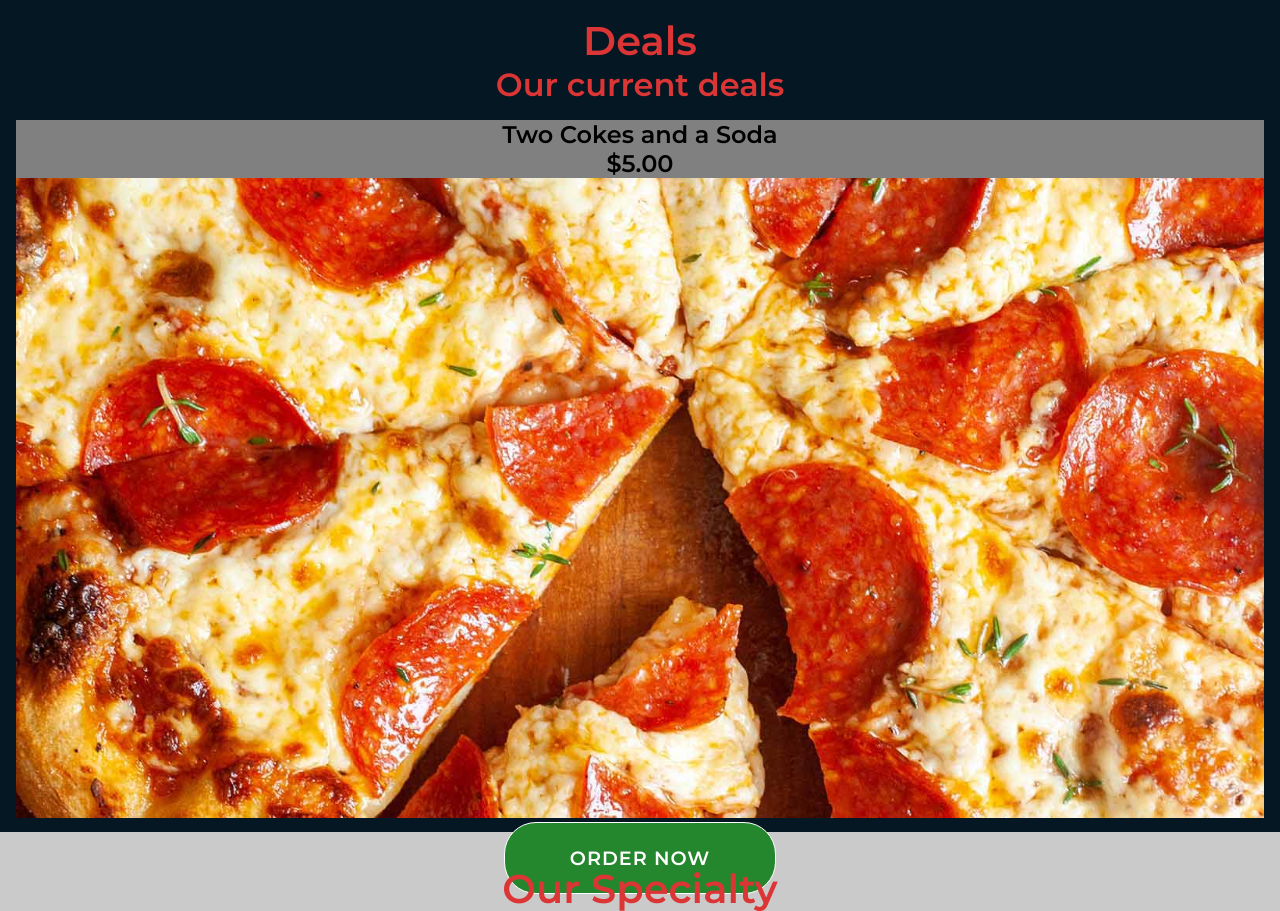
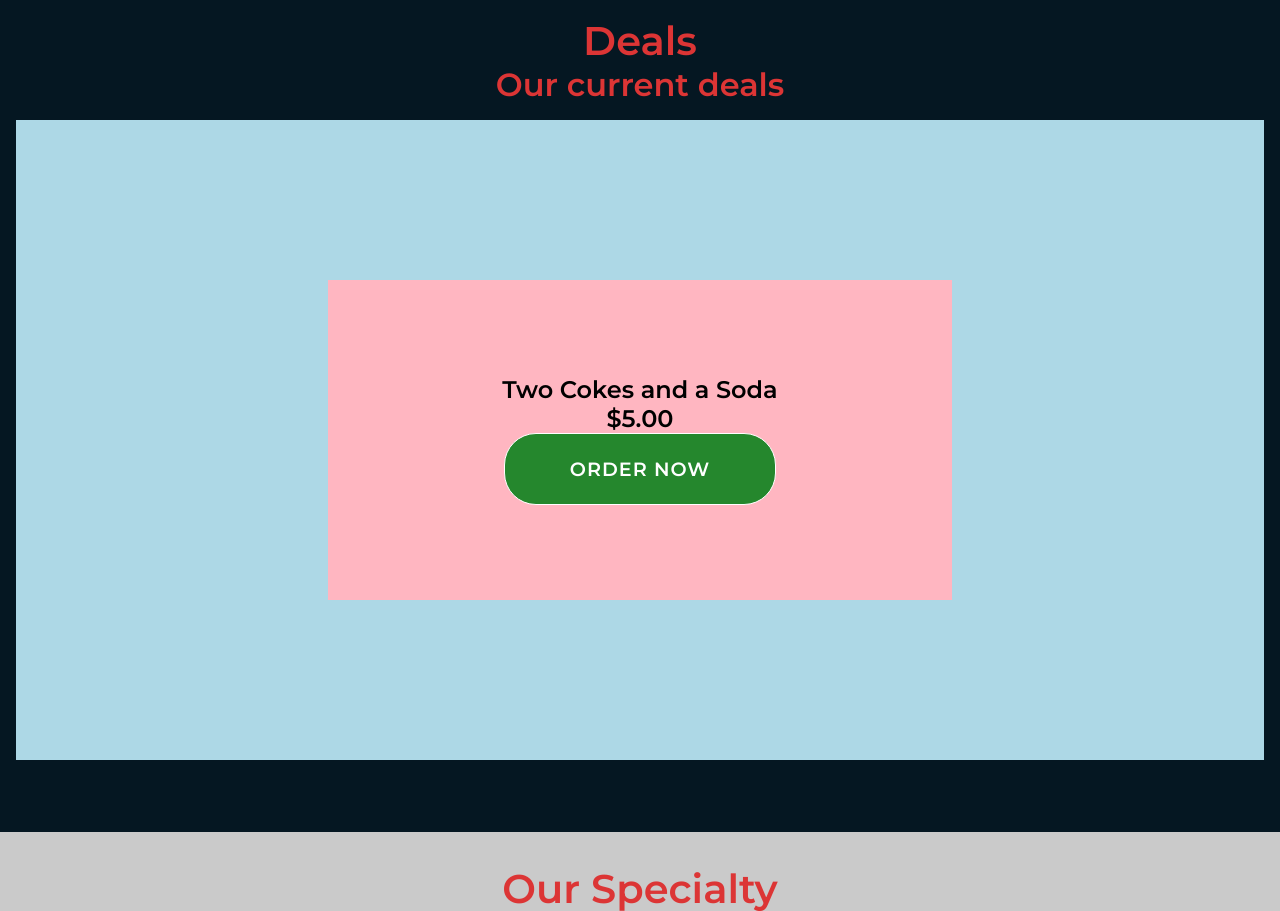
Before and after one commit to mattbarb93/dgios, a website: page index.html in a window 1280 px wide. Shown: the part 800-1711 px from the top of the page. Drawn offline with nearby package versions, Linux system fonts and the light colour scheme.

Commit message:
display flex on slides

```diff
--- a/index.html
+++ b/index.html
@@ -89,10 +89,13 @@
         </div>
         <div class="deals-slideshow">
             <div class="deals-slide">
-                <h2 class="deals-slide-title">Two Cokes and a Soda</h2>
-                <h2 class="deals-slide-price">$5.00</h2>
-                <img src="images/easy-pepperoni-pizza-lead-4.jpg" alt="" class="deals-slide-image">
-                <button class="main-btn main-btn-green"> Order Now</button>
+                <!-- <img src="images/easy-pepperoni-pizza-lead-4.jpg" alt="" class="deals-slide-image"> -->
+                <div class="deals-slide-content">
+                    <h2 class="deals-slide-title">Two Cokes and a Soda</h2>
+                    <h2 class="deals-slide-price">$5.00</h2>
+                    <button class="main-btn main-btn-green"> Order Now</button>
+                </div>
+
             </div>
         </div>
     </section>
--- a/scss/_components.scss
+++ b/scss/_components.scss
@@ -239,20 +239,40 @@
   &-slideshow{
     width: 100%;
     height: 80vh;
-    background-color: grey;
+    background-color: lightblue;
   }
 
   &-slide{
     width: 100%;
     height: 80vh;
     object-fit: cover;
+    display: flex;
+    justify-content: center;
+    align-items: center;
+
 
     img {
-      width: inherit;
-      height: inherit;
+      position: absolute;
+      max-width:100%;
+      max-height:100%;
       object-fit: cover; //so the image doesnt lose its quality when stretching
     }
+
+    &-content{
+      background-color: lightpink;
+      width: 50%;
+      height: 50%;
+      z-index: 1000;
+      display: flex;
+    justify-content: center;
+    align-items: center;
+    flex-direction: column;
+    filter: blur(0px);
+    }
   }
+
+
+
 
 
 }
```
Also changed, not shown: css/main.css.
